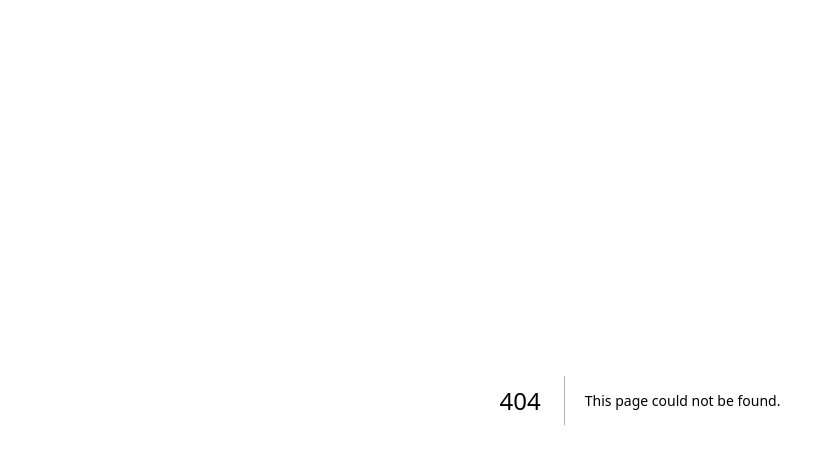
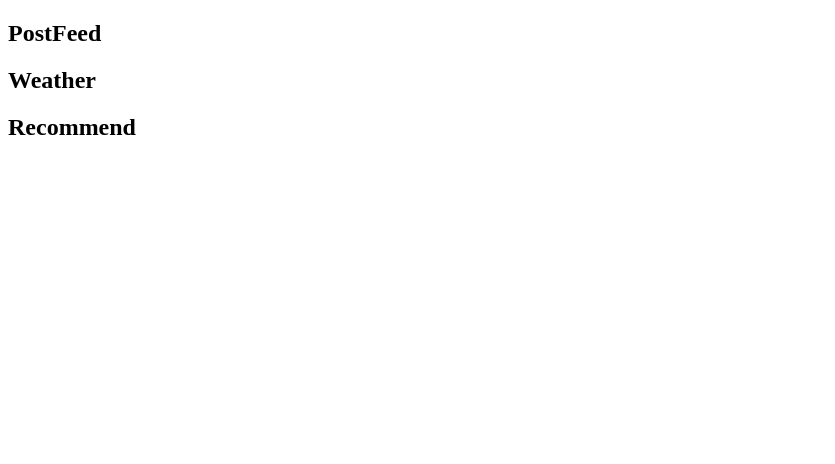
Before and after one commit to agreenbird1/learning_recording, a Next.js app in the folder next/next-basic/: page /streaming/posts in a window 1280 px wide. Before the commit this address had no page. Shown: the top 464 px of the page, without its empty margins (0-835 px from the left). Built offline with nearby package versions, Linux system fonts and the light colour scheme.

Commit message:
streaming

```diff
--- /dev/null
+++ b/next/next-basic/app/streaming/loading.js
@@ -0,0 +1,3 @@
+export default function DashboardLoading() {
+  return <>Loading dashboard...</>
+}
--- /dev/null
+++ b/next/next-basic/app/streaming/posts/page.js
@@ -0,0 +1,36 @@
+import { Suspense } from 'react'
+
+const sleep = (time) => {
+  return new Promise((resolve) => setTimeout(resolve, time))
+}
+
+const PostFeed = async () => {
+  await sleep(1000)
+  return <h2>PostFeed</h2>
+}
+
+const Weather = async () => {
+  await sleep(3000)
+  return <h2>Weather</h2>
+}
+
+const Recommend = async () => {
+  await sleep(5000)
+  return <h2>Recommend</h2>
+}
+
+export default function Posts() {
+  return (
+    <section>
+      <Suspense fallback={<p>Loading feed...</p>}>
+        <PostFeed />
+      </Suspense>
+      <Suspense fallback={<p>Loading weather...</p>}>
+        <Weather />
+      </Suspense>
+      <Suspense fallback={<p>Loading recommend...</p>}>
+        <Recommend />
+      </Suspense>
+    </section>
+  )
+}
```
Also changed, not shown: next/next-basic/app/streaming/page.js (added, +10 -0 lines), next/next-basic/app/streaming/README.md (added).
